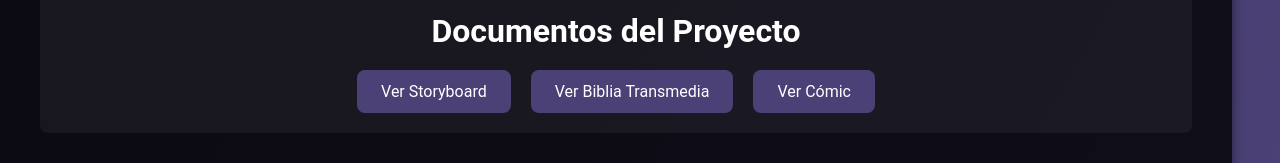
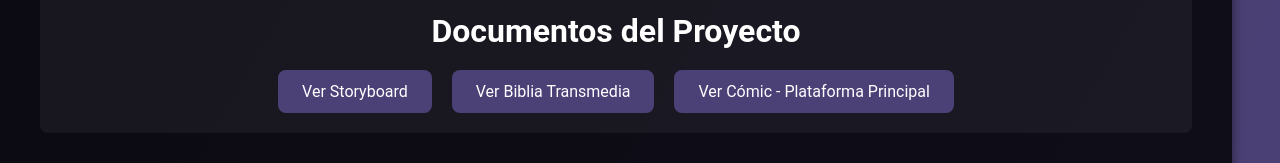
Before and after one commit to EstFernan3613/transmedia-proyect, a React (Create React App) app: page / in a window 1280 px wide. Shown: the part 2386-2549 px from the top of the page. Built offline with nearby package versions, Linux system fonts and the light colour scheme.

Commit message:
URL NUEVA

```diff
--- a/src/App.js
+++ b/src/App.js
@@ -32,7 +32,7 @@ const App = () => {
           <iframe
             width="560"
             height="315"
-            src="https://www.youtube.com/embed/ihSIZ2LkU8c"
+            src="https://www.youtube.com/embed/frLo2yAjMYE"
             title="YouTube video player"
             frameBorder="0"
             allow="accelerometer; autoplay; clipboard-write; encrypted-media; gyroscope; picture-in-picture"
@@ -43,7 +43,7 @@ const App = () => {
 
       <section className="full-image-section">
         <h2>Imagen Destacada del Proyecto</h2>
-        <img src="./image.png" alt="Imagen Destacada" className="full-image" />
+        <img src={`${process.env.PUBLIC_URL}/image.png`} alt="Imagen Destacada" className="full-image" />
       </section>
 
       <section className="links-section">
@@ -56,7 +56,7 @@ const App = () => {
             Ver Biblia Transmedia
           </a>
           <a href={pdfLinks.comic} target="_blank" rel="noopener noreferrer" className="button">
-            Ver Cómic
+            Ver Cómic - Plataforma Principal
           </a>
         </div>
       </section>
```
Also changed, not shown: 1 other file (tests, documents, lock files or other folders).
